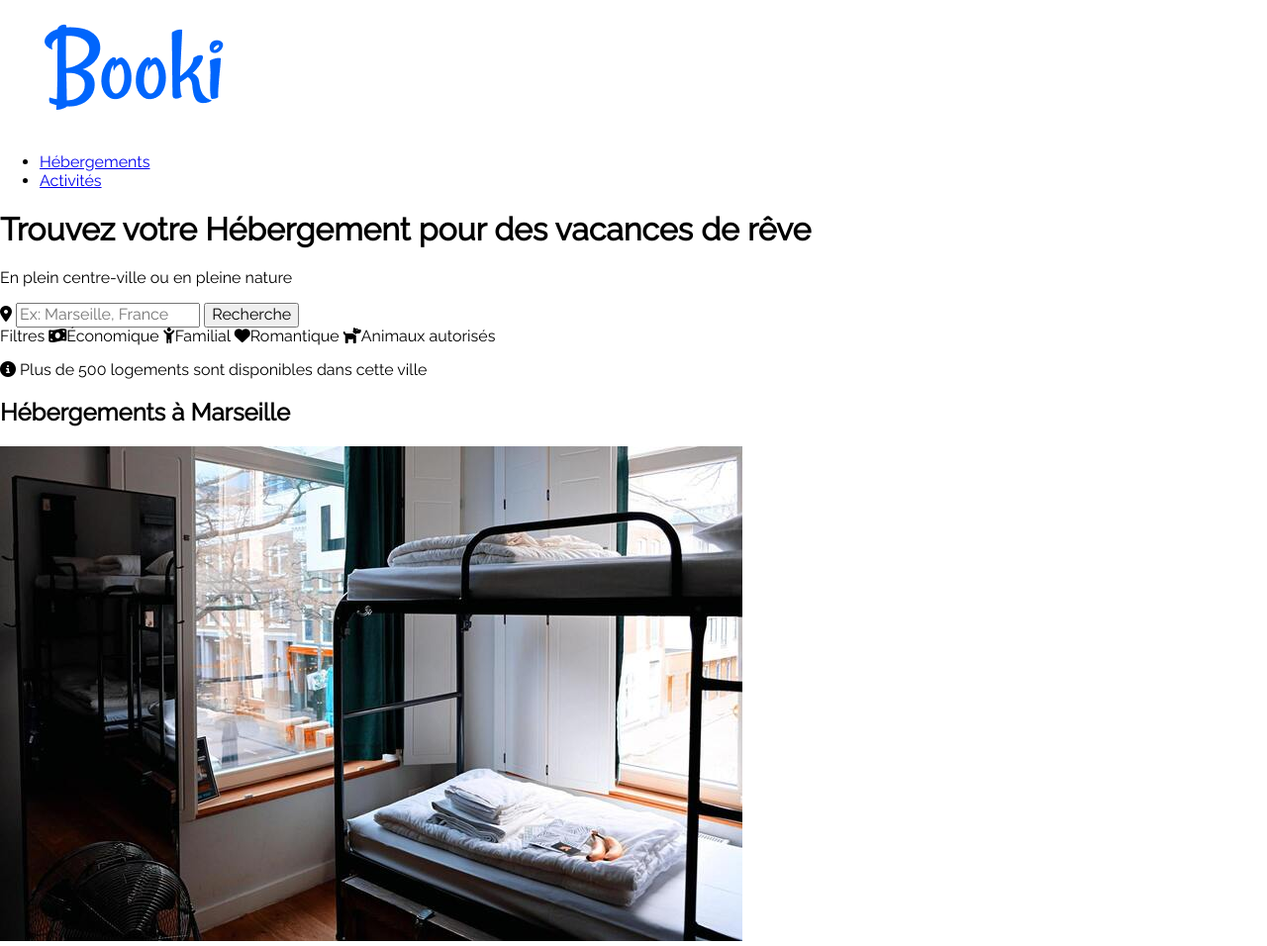
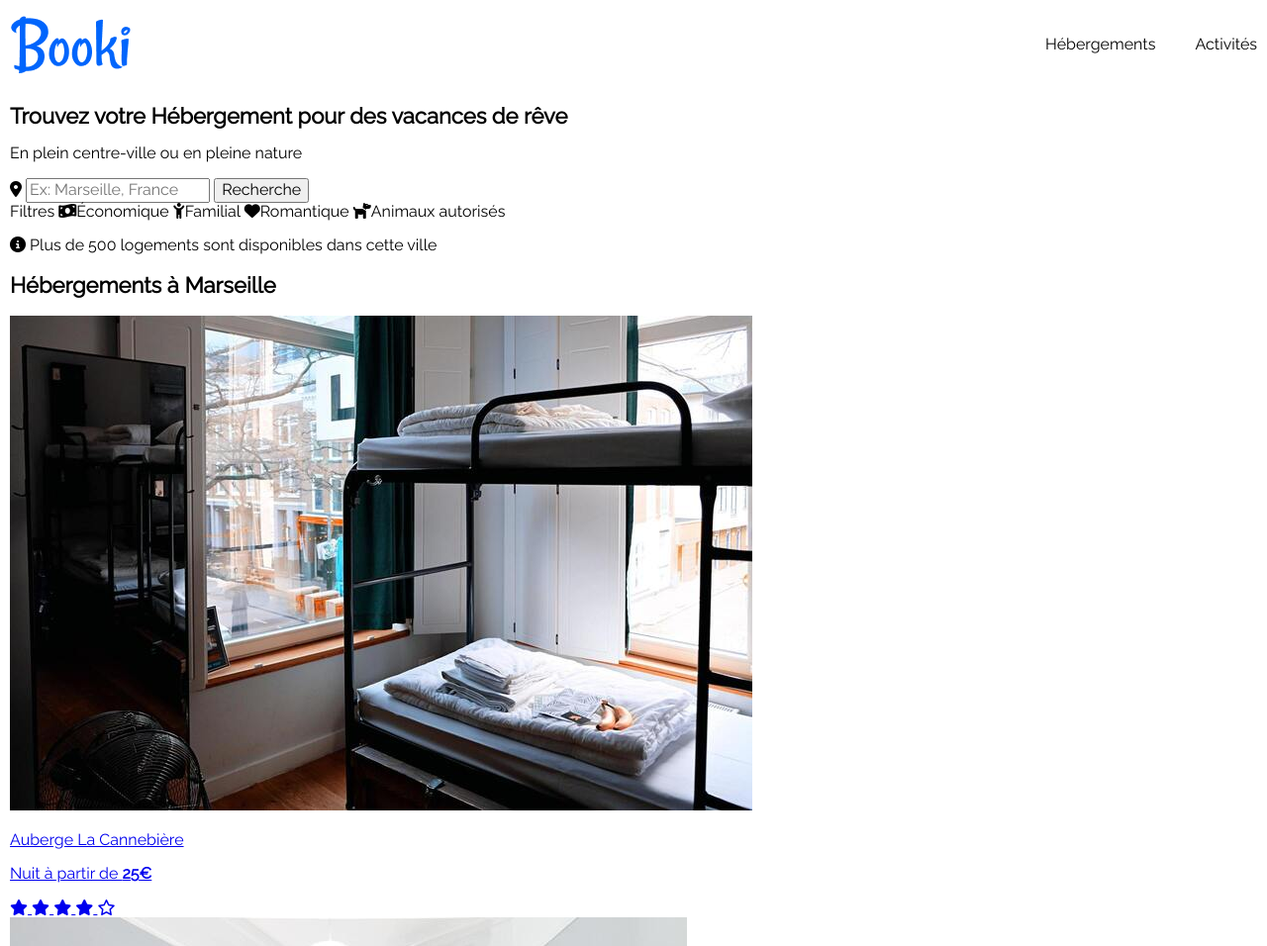
Before and after one commit to styvens-w/Transformez_une_maquette_en_site_web_avec_HTML_CSS, a plain HTML site: page index.html in a window 1280 px wide. Shown: the top 956 px of the page at 99% size. Drawn offline with Linux system fonts and the light colour scheme.

Commit message:
CSS fait à 5%

```diff
--- a/css/base.css
+++ /dev/null
@@ -1,4 +0,0 @@
-body
-{
-    font-family: 'Raleway', sans-serif;
-}
--- /dev/null
+++ b/css/style.css
@@ -0,0 +1,85 @@
+body
+{
+    font-family: 'Raleway', sans-serif;
+    margin: 0 auto;
+    padding: 0 10px;
+    max-width: 1300px;
+}
+
+
+header
+{
+    display: flex;
+    justify-content: space-between;
+}
+
+
+header nav ul
+{
+    height: 100%;
+    list-style-type: none;
+    margin: auto;
+    display: flex;
+}
+
+
+header nav ul li
+{
+    display: flex;
+}
+
+
+header nav ul li:nth-child(1) a
+{
+    margin-right: 20px;
+}
+
+
+header nav ul li:nth-child(2) a
+{
+    margin-left: 20px;
+}
+
+
+header ul li a
+{
+    color: black;
+    text-decoration: none;
+    display: flex;
+    align-items: center;
+}
+
+
+header ul li a:hover
+{
+    color: blue;
+    border-top: 2px blue solid;
+}
+
+
+h1, h2
+{
+    font-size: 22px;
+}
+
+
+h3
+{
+    font-size: 16px;
+}
+
+
+
+
+
+
+
+
+@media screen and (max-width: 992px) {
+
+    body
+    {
+        max-width: initial;
+    }
+
+}
--- a/index.html
+++ b/index.html
@@ -15,7 +15,7 @@
 
     <!-- CSS -->
     <link rel="stylesheet" href="css/normalize.css">
-    <link rel="stylesheet" href="css/base.css">
+    <link rel="stylesheet" href="css/style.css">
 
 </head>
 
@@ -24,7 +24,7 @@
 
 <header>
 
-    <img src="images/logo/Booki@3x.png" alt="" id="logo">
+    <img src="images/logo/Booki.png" alt="" id="logo">
 
     <nav>
         <ul>
```
